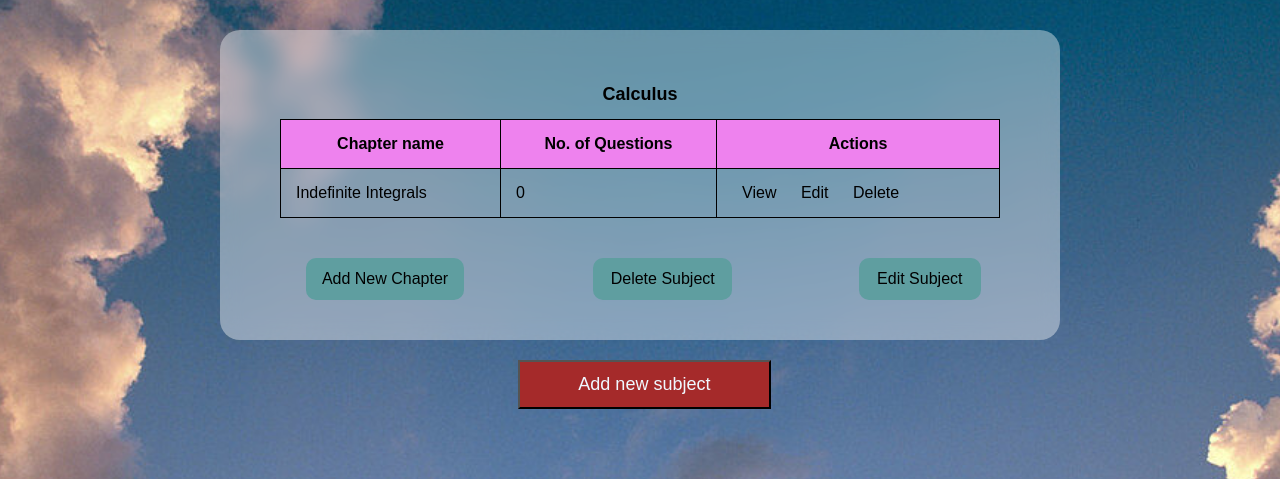
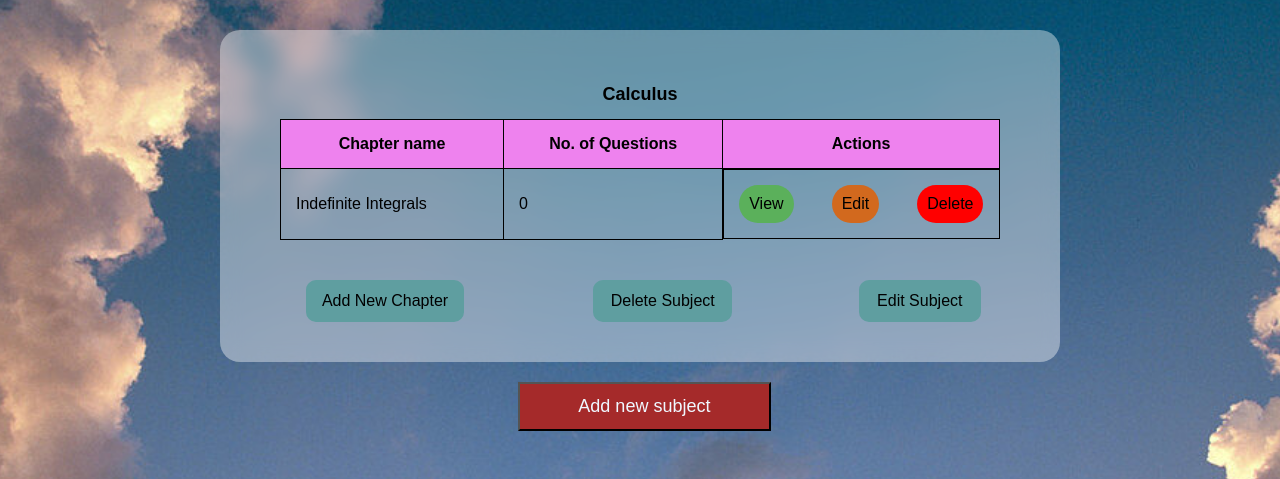
Before and after one commit to 22f3002631/Quiz-Master-V1, a Flask app: page /admin_home in a window 1280 px wide. Shown: the part 91-570 px from the top of the page. Run offline with Flask 3, Linux system fonts and the light colour scheme; a user stored in the database is signed in; data comes from the database, SQL or seed files in the repository; data that the repository does not hold is empty.

Commit message:
Table button styled

```diff
--- a/static/home.css
+++ b/static/home.css
@@ -30,9 +30,9 @@
     border-radius: 10px;
 }
 .subname{
-        font-size: large;
-        font-weight: bold;
-        padding: 14px;
+    font-size: large;
+    font-weight: bold;
+    padding: 14px;
 }
 th,td{
     padding: 15px;
@@ -64,11 +64,30 @@
     display: flex;
     justify-content: space-around;
 }
-.subtab a{
-    text-decoration: none;
+.tbut{
+    display: flex;
+    justify-content: space-between;
 }
+a[href*='view_quizzes']{
+    background-color: rgb(91, 176, 91);
+    border-radius: 20px;
+}
+a[href*='user_viewquiz']{
+    background-color: rgb(91, 176, 91);
+    border-radius: 20px;
+}
+a[href*='edit_chap']{
+    background-color:chocolate ;
+    border-radius: 20px;
+}
+
+a[href*='del_chap']{
+    background-color: red;
+    border-radius: 20px;
+}
+
 .subtab a:hover{
-    text-decoration: underline;
+    transform: scale(1.1);
 }
 footer{
     margin-top: 20px;
```
